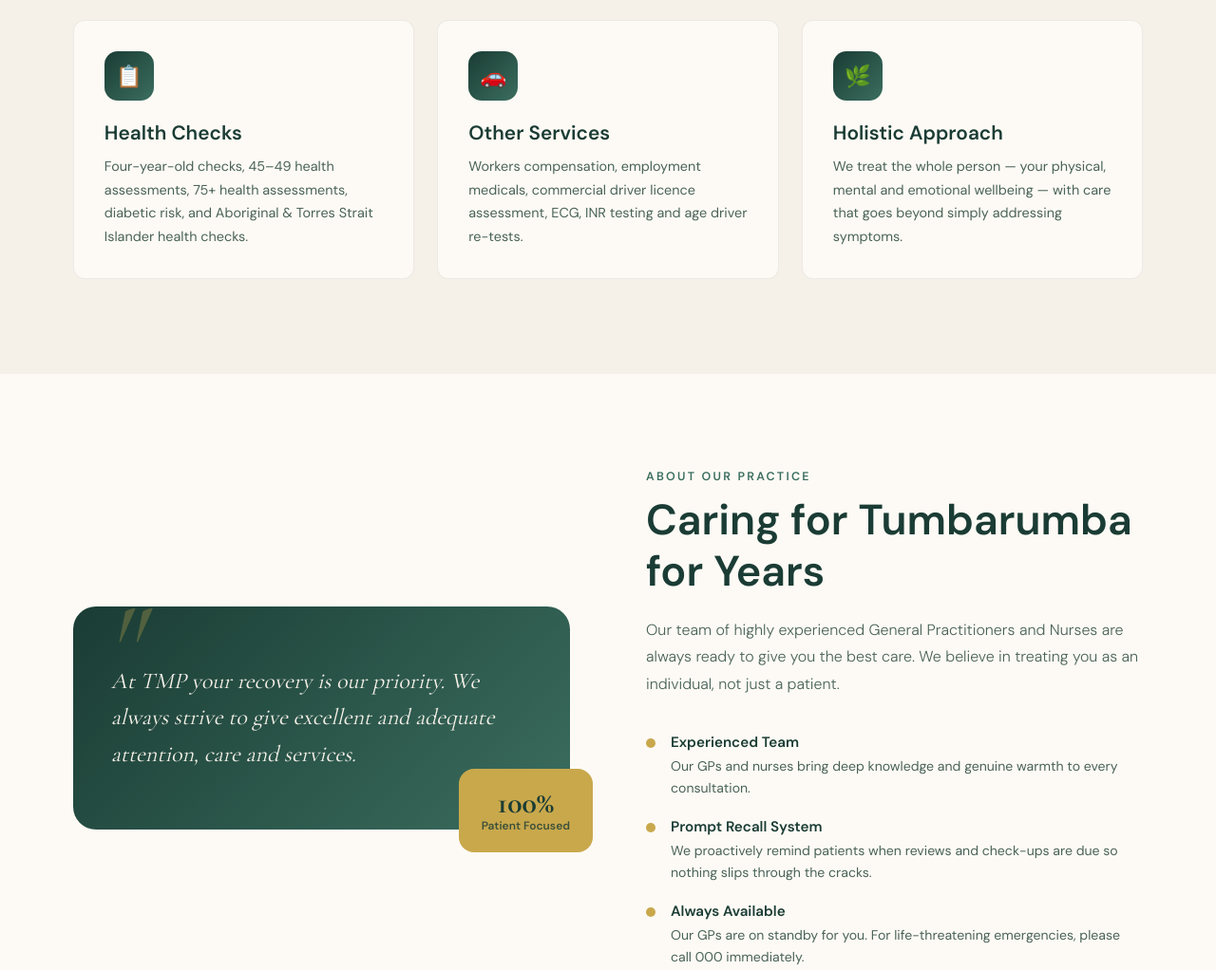
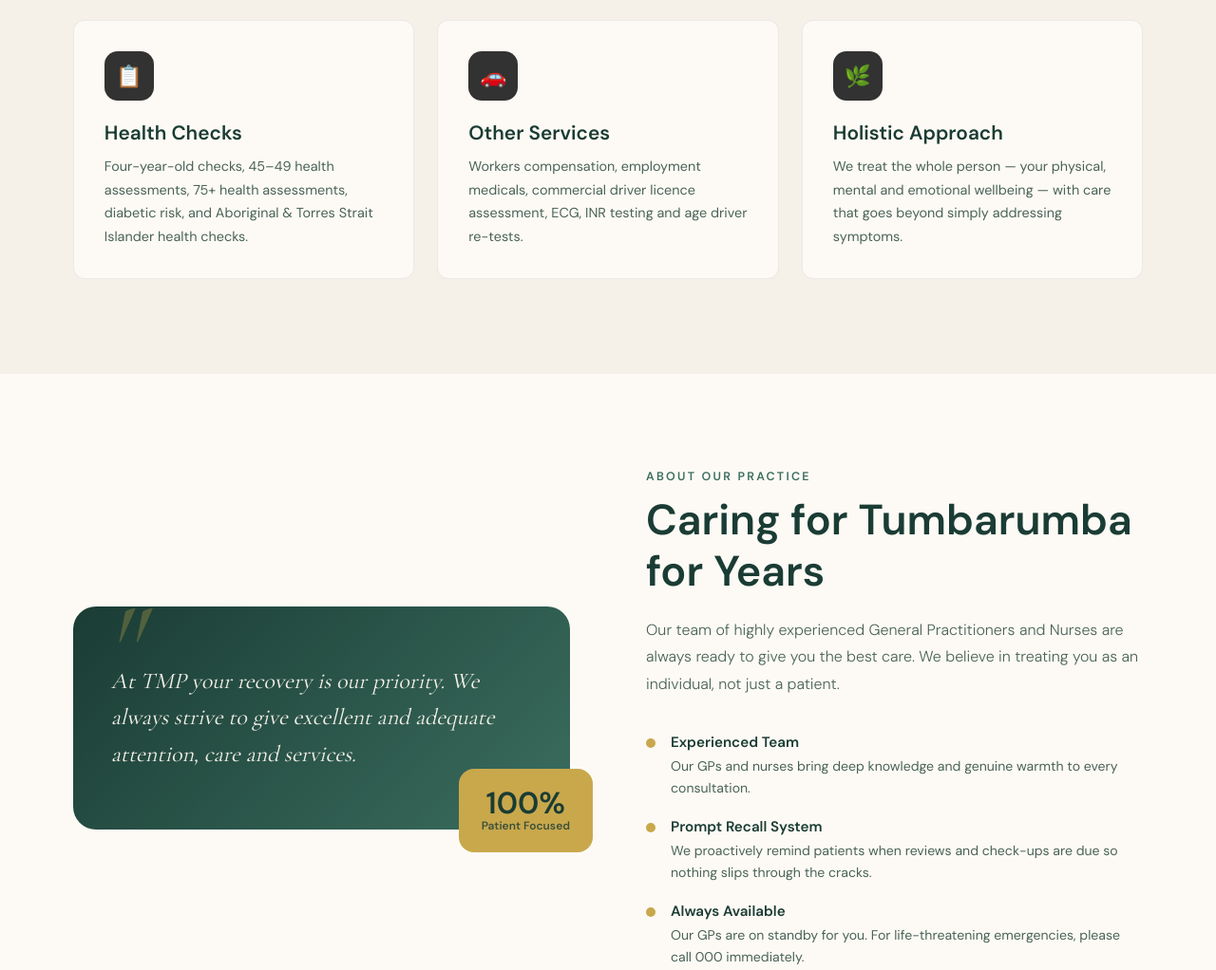
Before and after one commit to victorskydotdev/tumbamed, a website built with webpack: page src/index.html in a window 1280 px wide. Shown: the part 1777-2799 px from the top of the page at 95% size. Built offline with nearby package versions, Linux system fonts and the light colour scheme.

Commit message:
made some modifications

```diff
--- a/src/scss/landing/_landing.scss
+++ b/src/scss/landing/_landing.scss
@@ -68,7 +68,7 @@ section {
 	text-align: center;
 }
 .about-float-num {
-	font-family: 'Cormorant Garamond', serif;
+	// font-family: 'Cormorant Garamond', serif;
 	font-size: 2rem;
 	font-weight: 700;
 	color: var(--forest);
@@ -225,7 +225,8 @@ section {
 
 /* ── FOOTER ── */
 footer {
-	background: #091a16;
+	// background: #091a16;
+	background: linear-gradient(to top, #1f1e1e, #091a16);
 	padding: 60px 6% 30px;
 }
 .footer-grid {
--- a/src/scss/landing/_services.scss
+++ b/src/scss/landing/_services.scss
@@ -47,7 +47,8 @@
 	width: 52px;
 	height: 52px;
 	border-radius: 14px;
-	background: linear-gradient(135deg, var(--forest), var(--sage));
+	// background: linear-gradient(135deg, var(--forest), var(--sage));
+	background: #323232;
 	display: flex;
 	align-items: center;
 	justify-content: center;
```
